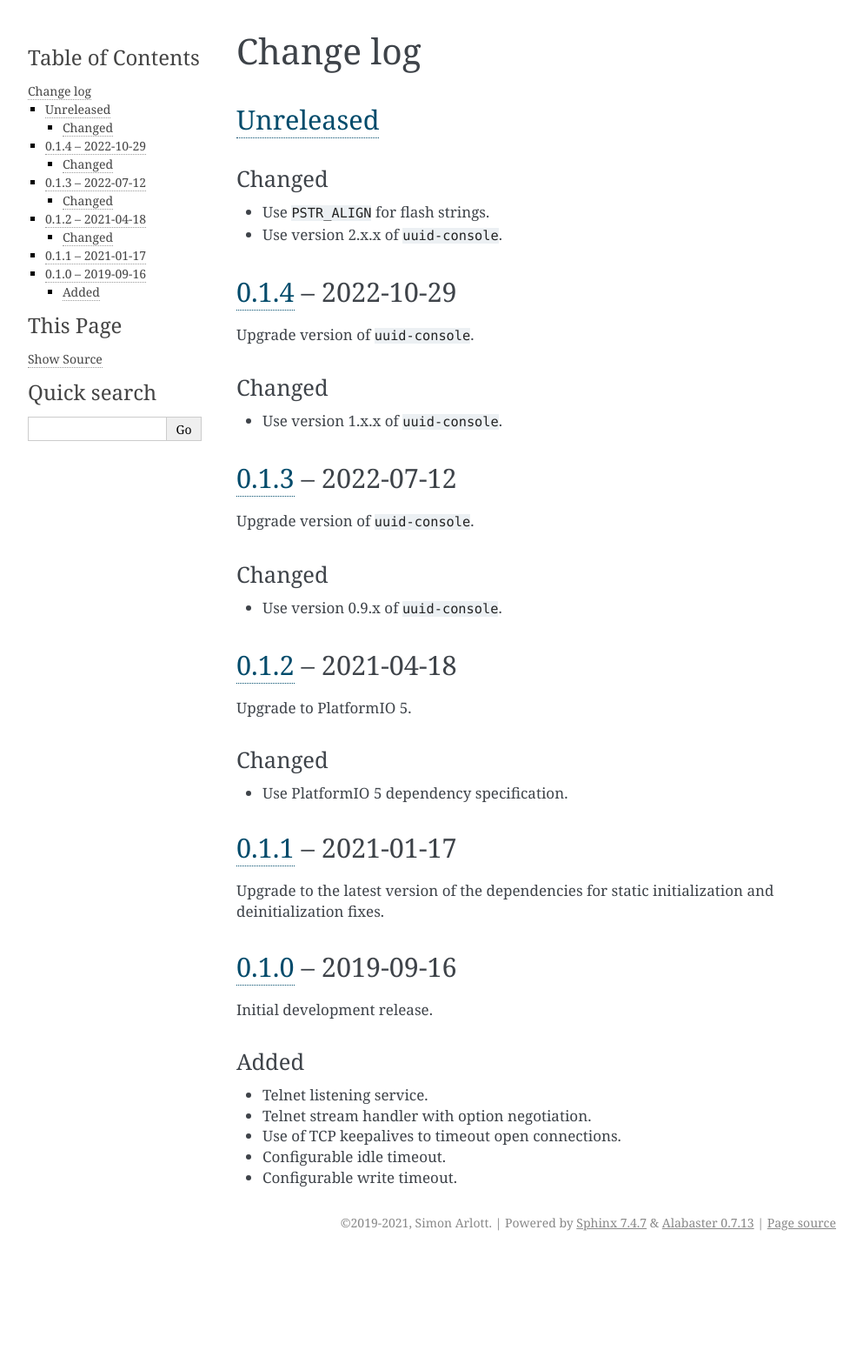
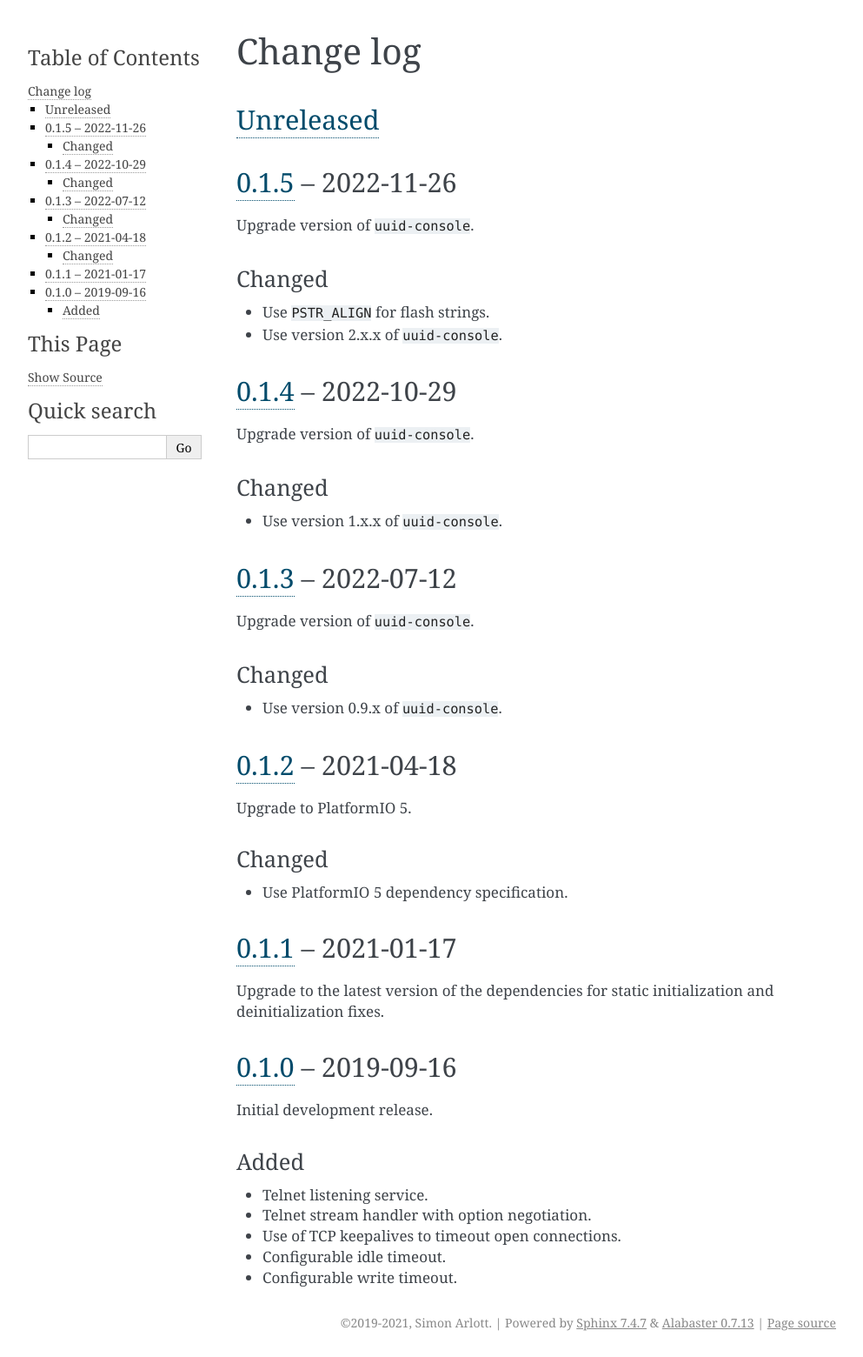
Before and after one commit to nomis/mcu-uuid-telnet, a Sphinx documentation site: the page built from docs/changelog.rst, in a window 1280 px wide. Shown: the whole page at 87% size, without its empty margins (148-1141 px from the left). Built offline with Sphinx 7.4.7, drawn with Linux system fonts in a browser that asks for light colours; before the commit the page ends 1445 px from its top, so only the background shows below that.

Commit message:
Version 0.1.5

```diff
--- a/docs/changelog.rst
+++ b/docs/changelog.rst
@@ -3,6 +3,11 @@ Change log
 
 Unreleased_
 -----------
+
+0.1.5_ |--| 2022-11-26
+----------------------
+
+Upgrade version of ``uuid-console``.
 
 Changed
 ~~~~~~~
@@ -62,7 +67,8 @@ Added
 
 .. |--| unicode:: U+2013 .. EN DASH
 
-.. _Unreleased: https://github.com/nomis/mcu-uuid-telnet/compare/0.1.4...HEAD
+.. _Unreleased: https://github.com/nomis/mcu-uuid-telnet/compare/0.1.5...HEAD
+.. _0.1.5: https://github.com/nomis/mcu-uuid-telnet/compare/0.1.4...0.1.5
 .. _0.1.4: https://github.com/nomis/mcu-uuid-telnet/compare/0.1.3...0.1.4
 .. _0.1.3: https://github.com/nomis/mcu-uuid-telnet/compare/0.1.2...0.1.3
 .. _0.1.2: https://github.com/nomis/mcu-uuid-telnet/compare/0.1.1...0.1.2
--- a/library.json
+++ b/library.json
@@ -12,7 +12,7 @@
 		"type": "git",
 		"url": "https://github.com/nomis/mcu-uuid-telnet.git"
 	},
-	"version": "0.1.4",
+	"version": "0.1.5",
 	"license": "GPL-3.0-or-later",
 	"homepage": "https://mcu-uuid-telnet.readthedocs.io/",
 	"export": {
```
